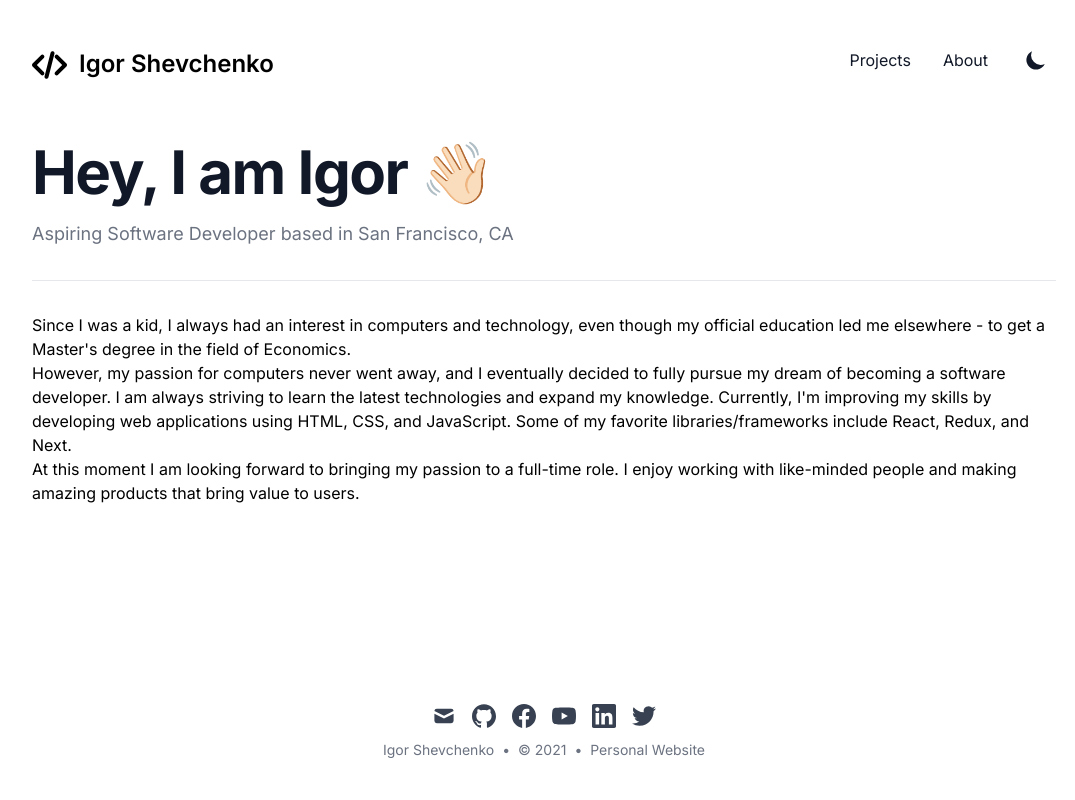
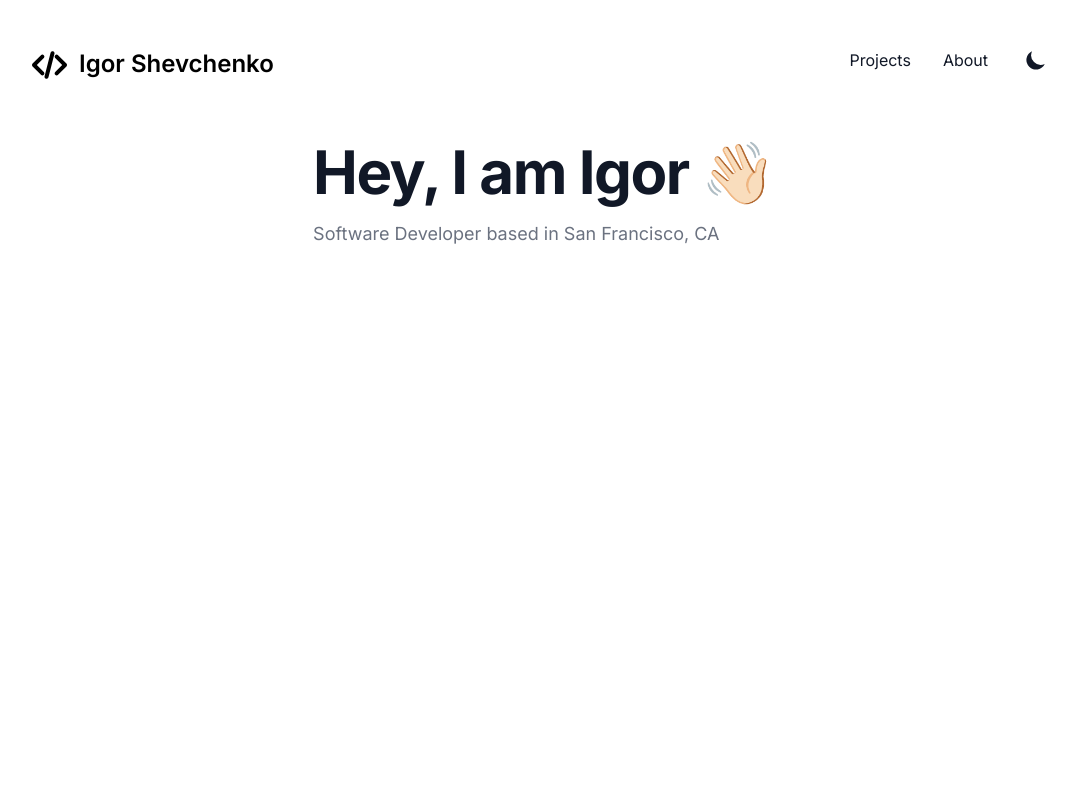
Before and after one commit to bnzone/personal-website, a Next.js app: page / in a window 1280 px wide. Shown: the top 800 px of the page, without its empty margins (96-1171 px from the left). Built offline with nearby package versions, Linux system fonts and the light colour scheme; what @tailwindcss/typography would draw is missing.

Commit message:
minor text fix

```diff
--- a/data/siteMetadata.json
+++ b/data/siteMetadata.json
@@ -2,7 +2,7 @@
   "title": "Personal Website",
   "author": "Igor Shevchenko",
   "headerTitle": "Igor Shevchenko",
-  "description": "Aspiring Software Developer based in San Francisco, CA",
+  "description": "Software Developer based in San Francisco, CA",
   "language": "en-us",
   "siteUrl": "https://igorshevchenko.net",
   "siteRepo": "https://github.com/bnzone/personal-website",
--- a/pages/about.js
+++ b/pages/about.js
@@ -22,7 +22,7 @@ export default function About() {
             <h3 className="pt-4 pb-2 text-2xl font-bold leading-8 tracking-tight">
               {siteMetadata.author}
             </h3>
-            <div className="text-gray-500 dark:text-gray-400">Aspiring Software Developer</div>
+            <div className="text-gray-500 dark:text-gray-400">Software Developer</div>
             <div className="text-gray-500 dark:text-gray-400">San Francisco, CA</div>
             <div className="flex pt-6 space-x-3">
               <SocialIcon kind="mail" href={`mailto:${siteMetadata.email}`} />
@@ -35,16 +35,16 @@ export default function About() {
           </div>
           <div className="pt-8 pb-8 prose dark:prose-dark max-w-none xl:col-span-2">
             <p>
-              Since I was a kid, I always had an interest in computers and technology, even though
-              my official education led me elsewhere - to get a Master's degree in the field of
-              Economics.
+              I was born in Russia and since I was a small kid, I always had an interest in
+              computers and technology, even though my official education led me elsewhere - to get
+              a Master's degree in the field of Economics.
             </p>
             <p>
               However, my passion for computers never went away, and I eventually decided to fully
-              pursue my dream of becoming a software developer. I am always striving to learn the
-              latest technologies and expand my knowledge. Currently, I'm improving my skills by
-              developing web applications using HTML, CSS, and JavaScript. Some of my favorite
-              libraries/frameworks include React, Redux, and Next.
+              pursue my dream of becoming a software developer after moving to the USA. I am always
+              striving to learn the latest technologies and expand my knowledge. Currently, I'm
+              improving my skills by developing full stack web applications using HTML, CSS, and
+              JavaScript.
             </p>
             <p>
               At this moment I am looking forward to bringing my passion to a full-time role. I
--- a/pages/index.js
+++ b/pages/index.js
@@ -1,5 +1,6 @@
 import Link from '@/components/Link'
 import { PageSeo } from '@/components/SEO'
+import { Fragment } from 'react'
 //import Tag from '@/components/Tag'
 import siteMetadata from '@/data/siteMetadata'
 import { getAllFilesFrontMatter } from '@/lib/mdx'
@@ -15,13 +16,14 @@ export async function getStaticProps() {
 
 export default function Home({ posts }) {
   return (
-    <>
+    <Fragment>
       <PageSeo
         title={siteMetadata.title}
         description={siteMetadata.description}
         url={siteMetadata.siteUrl}
       />
-      <div className="divide-y divide-gray-200 dark:divide-gray-700">
+      <div className="flex  justify-center h-screen">
+        <div className=" divide-y divide-gray-200 dark:divide-gray-700">
           <div className=" pt-6 pb-8 space-y-2 md:space-y-5">
             <h1 className="text-3xl font-extrabold leading-9 tracking-tight text-gray-900 dark:text-gray-100 sm:text-4xl sm:leading-10 md:text-6xl md:leading-14 ">
               Hey, I am Igor{' '}
@@ -84,7 +86,7 @@ export default function Home({ posts }) {
             )
           })}
         </ul> */}
-        <div className="pt-8 pb-8 prose dark:prose-dark max-w-none xl:col-span-2">
+          {/* <div className="pt-8 pb-8 prose dark:prose-dark max-w-none xl:col-span-2">
           <p>
             Since I was a kid, I always had an interest in computers and technology, even though my
             official education led me elsewhere - to get a Master's degree in the field of
@@ -101,6 +103,7 @@ export default function Home({ posts }) {
             At this moment I am looking forward to bringing my passion to a full-time role. I enjoy
             working with like-minded people and making amazing products that bring value to users.
           </p>
+        </div> */}
         </div>
       </div>
       {/* {posts.length > MAX_DISPLAY && (
@@ -114,6 +117,6 @@ export default function Home({ posts }) {
           </Link>
         </div>
       )} */}
-    </>
+    </Fragment>
   )
 }
```
Lines whose indentation alone changed are shown as unchanged.
